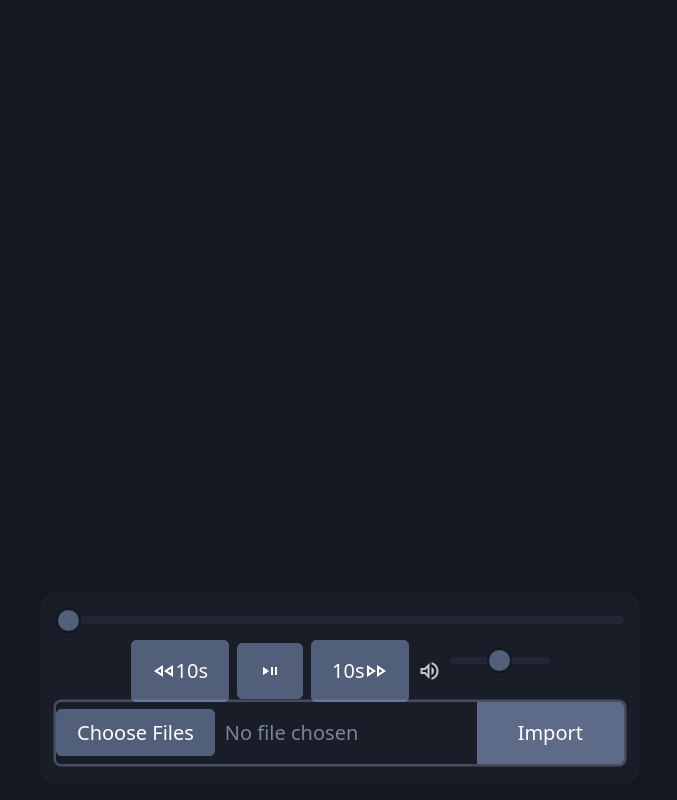
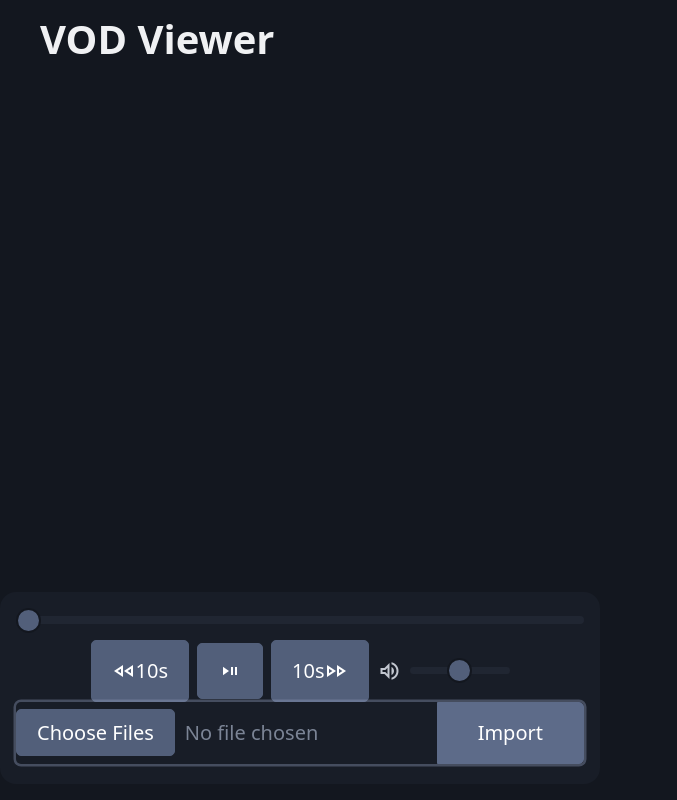
Before and after one commit to lpuygrenier/vod-viewer, a plain HTML site: page index.html in a window 1280 px wide. Both pictures are taken after a click on the button "Import". Shown: the whole page, without its empty margins (0-677 px from the left). Drawn offline with nearby package versions, Linux system fonts and the light colour scheme.

Commit message:
Ajout d'un welcome layout

```diff
--- a/index.html
+++ b/index.html
@@ -16,15 +16,15 @@
     </head>
     <body>
         <div class="container">
-            <div class="video-layout">
+            <h1>VOD Viewer</h1>
+            <div class="welcome-layout">
+                <p>Import a video to start watching</p>
+            </div>
+            <div class="video-layout hide">
                 <div class="focused-video">
-                    <!-- <div class="video-container">
-                        <video id="video1" preload="auto">
-                            <source src="video4.mp4" type="video/mp4">
-                        </video>
-                    </div> -->
                 </div>
-                <div class="unfocused-videos">
+                <div class="unfocused-videos" >
+                </div>
 
             </div>
         </div>
@@ -41,7 +41,7 @@
                     </button>
                     <button onclick="goForward()">10s <span class="material-symbols-outlined">fast_forward</span></button>
                     <span class="material-symbols-outlined">volume_up</span>
-                    <input id="volume-control" type="range" min="0" max="1" step="0.1" value="0.5" style="width: 100px; vertical-align: middle;">
+                    <input id="volume-control" type="range" min="0" max="1" step="0.1" value="0.5" style="margin-bottom: 0; width: 5rem;">
                 </div>
                 <div class="import-container">
                     <fieldset role="group">
--- a/script.js
+++ b/script.js
@@ -3,6 +3,18 @@ let videos = [];
 
 const volumeControl = document.getElementById('volume-control');
 const timeline = document.getElementById('timeline3');
+
+function removeHUDWelcome() {
+    const videoLayout = document.querySelector('.video-layout');
+    videoLayout.classList.remove('hide');
+
+    const welcomeLayout = document.querySelector('.welcome-layout');
+    welcomeLayout.classList.add('hide');
+
+    const customControls = document.querySelector('.custom-controls');
+    customControls.classList.add('hide-arrows');
+
+}
 
 function importVideos() {
     const input = document.getElementById('video-import');
@@ -13,6 +25,9 @@ function importVideos() {
         const videoURL = URL.createObjectURL(file);
         addVideo(videoURL);
     }
+
+    removeHUDWelcome();
+
 }
 
 function addVideo(videoURL) {
--- a/style.css
+++ b/style.css
@@ -70,11 +70,53 @@ video {
     align-items: center;
     justify-content: center;
 }
+
 .play-controls {
     gap: 8px;
 }
+
 button {
     display: inline-flex;
     align-items: center;
     justify-content: center;
 }
+
+input #volume-control {
+    width: 100px;
+    vertical-align: middle;
+    margin-bottom: 0 !important;
+}
+
+.hide {
+    display: none;
+}
+
+.custom-controls:before {
+    content: " ";
+    position: absolute;
+    width: 0;
+    height: 0;
+    bottom: 19px;
+    right: -80px;
+    border: 5px solid white;
+    border-top: 100px solid white;
+    transform: rotate(260deg);
+}
+
+.custom-controls:after {
+    content: " ";
+    position: absolute;
+    width: 0;
+    height: 0;
+    bottom: 45px;
+    right: -30px;
+    border-left: 15px solid transparent;
+    border-right: 15px solid transparent;
+    border-bottom: 30px solid white;
+    transform: rotate(260deg);
+}
+
+.hide-arrows:before,
+.hide-arrows:after {
+    display: none !important;
+}
```
